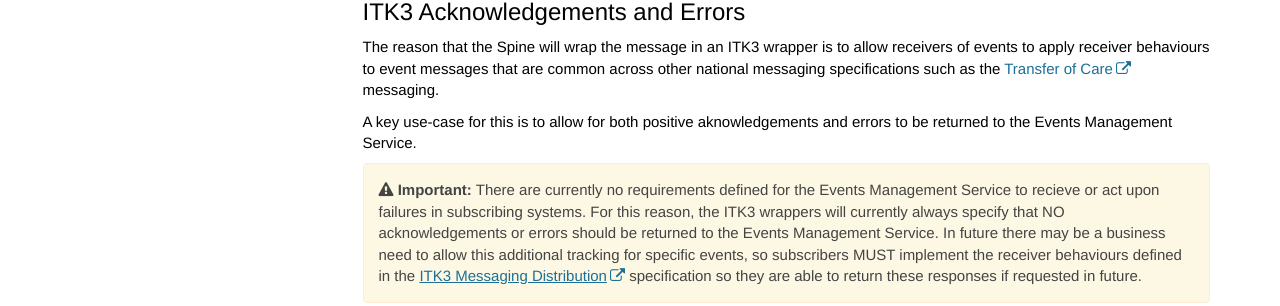
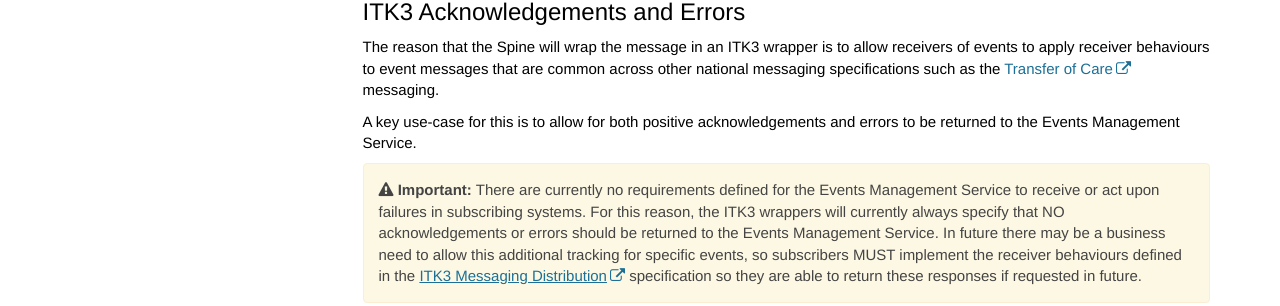
Before and after one commit to nhsconnect/Events-Management, a Jekyll site: the page built from pages/receiver/receiver_requirements.md, in a window 1280 px wide and 900 px high, scrolled down 857 px. Shown: the part 223-529 px from the top of the window. Built offline with Jekyll 4.4.1, drawn with Linux system fonts in a browser that asks for light colours; nearby versions of some CDN libraries; comment, search, counter and statistics services are not loaded.

Commit message:
Added ITK3 requirements and subscription criteria edits

```diff
--- a/_data/sidebars/overview_sidebar.yml
+++ b/_data/sidebars/overview_sidebar.yml
@@ -94,6 +94,9 @@
       url: /receiver_requirements.html
       output: web
       type: homepage
+    - title: ITK3 FHIR Profiles
+      url: /itk_ems_profiles.html
+      output: web
 
 #  - title: Example Scenarios
 #    url: /engage_scenario.html
--- a/pages/receiver/receiver_requirements.md
+++ b/pages/receiver/receiver_requirements.md
@@ -9,7 +9,7 @@
 
 ## Use of ITK3 wrapper ##
 
-Events are submitted as FHIR messages, and will be wrapped in an ITK3 message distribution FHIR bundle by the Events Management Service before onward delivery to subscribers. This will use a Bundle as defined in the [ITK3 Messaging Distribution](https://developer.nhs.uk/apis/itk3messagedistribution/) specification.
+Events are submitted as FHIR messages, and will be wrapped in an ITK3 message distribution FHIR bundle by the Events Management Service before onward delivery to subscribers. This will use a Bundle as defined in the [ITK3 Messaging Distribution](https://developer.nhs.uk/apis/itk3messagedistribution) specification.
 
 The event bundle itself will be unchanged and is as described on the [Bundle Structure](explore_bundle_structure.html) page, but once wrapped, the bundle structure will be as per the below diagram:
 
@@ -19,8 +19,8 @@
 
 ## ITK3 Acknowledgements and Errors ##
 
-The reason that the Spine will wrap the message in an ITK3 wrapper is to allow receivers of events to apply receiver behaviours to event messages that are common across other national messaging specifications such as the [Transfer of Care](https://developer.nhs.uk/transfer-care-specification-versions/) messaging.
+The reason that the Spine will wrap the message in an ITK3 wrapper is to allow receivers of events to apply receiver behaviours to event messages that are common across other national messaging specifications such as the [Transfer of Care](https://developer.nhs.uk/transfer-care-specification-versions) messaging.
 
-A key use-case for this is to allow for both positive aknowledgements and errors to be returned to the Events Management Service.
+A key use-case for this is to allow for both positive acknowledgements and errors to be returned to the Events Management Service.
 
-{% include important.html content="There are currently no requirements defined for the Events Management Service to recieve or act upon failures in subscribing systems. For this reason, the ITK3 wrappers will currently always specify that NO acknowledgements or errors should be returned to the Events Management Service. In future there may be a business need to allow this additional tracking for specific events, so subscribers MUST implement the receiver behaviours defined in the [ITK3 Messaging Distribution](https://developer.nhs.uk/apis/itk3messagedistribution/) specification so they are able to return these responses if requested in future." %}
+{% include important.html content="There are currently no requirements defined for the Events Management Service to receive or act upon failures in subscribing systems. For this reason, the ITK3 wrappers will currently always specify that NO acknowledgements or errors should be returned to the Events Management Service. In future there may be a business need to allow this additional tracking for specific events, so subscribers MUST implement the receiver behaviours defined in the [ITK3 Messaging Distribution](https://developer.nhs.uk/apis/itk3messagedistribution) specification so they are able to return these responses if requested in future." %}
```
Also changed, not shown: pages/overview/overview_release_notes.md (+5 -1 lines), pages/receiver/itk_ems_profiles.md (added, +46 -0 lines), pages/subscriptions/explore_create_subscription.md (+4 -4 lines).
